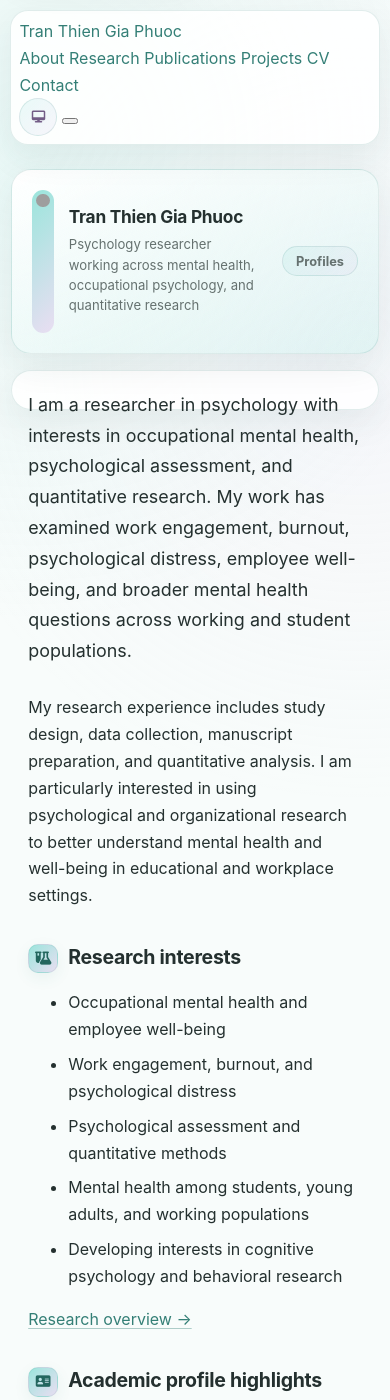
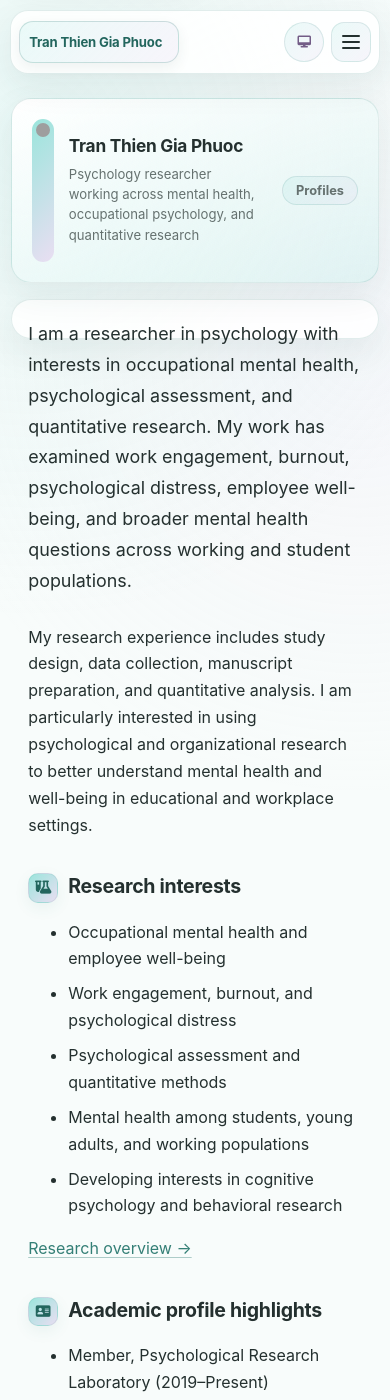
Before and after one commit to ttgpPsychMH/ttgpPsychMH.github.io, a Jekyll site: the page built from _pages/about.md, in a window 390 px wide and 1400 px high. Built offline with Jekyll 4.4.1, drawn with Linux system fonts in a browser that asks for light colours; some web fonts are replaced; a script that is not in the unit is left out; grey boxes are pictures that could not be loaded.

Commit message:
Add dedicated responsive navigation and vanilla profile-menu styles

```diff
--- a/_sass/custom.scss
+++ b/_sass/custom.scss
@@ -1085,77 +1085,6 @@
 }
 
 
-/* ==========================================================================
-   NAVIGATION POLISH
-   ========================================================================== */
-
-.greedy-nav .visible-links .masthead__menu-item > a {
-  display: inline-flex;
-  min-height: 42px;
-  align-items: center;
-  justify-content: center;
-  box-sizing: border-box;
-  margin: 0 0.12rem;
-  padding: 0.62rem 0.9rem;
-  border: 1px solid transparent;
-  border-radius: 14px;
-  white-space: nowrap;
-  line-height: 1.1;
-}
-
-.greedy-nav .visible-links .masthead__menu-item > a:hover {
-  border-color: var(--border-soft);
-}
-
-.greedy-nav .visible-links .masthead__menu-item.selected > a {
-  border-color: color-mix(in srgb, var(--accent-green) 22%, transparent);
-  background: linear-gradient(135deg, var(--panel-1), var(--panel-5));
-  box-shadow: 0 5px 14px rgba(40, 69, 66, 0.07);
-}
-
-.greedy-nav .visible-links .masthead__menu-item--lg > a {
-  justify-content: flex-start;
-  margin-left: 0;
-  padding-right: 1rem;
-  padding-left: 1rem;
-}
-
-@media screen and (min-width: 1100px) {
-  .greedy-nav .visible-links {
-    width: 100%;
-    table-layout: auto;
-  }
-
-  .greedy-nav .visible-links > li {
-    text-align: center;
-  }
-
-  .greedy-nav .visible-links .masthead__menu-item--lg {
-    width: 24%;
-    text-align: left;
-    padding-right: 0;
-  }
-
-  .greedy-nav .visible-links .theme-switch-item {
-    width: 10%;
-    margin-left: 0;
-    text-align: right;
-  }
-
-  .greedy-nav .visible-links .theme-switch-item .theme-switch {
-    margin-left: auto;
-  }
-}
-
-@media screen and (max-width: 1099px) {
-  .greedy-nav .visible-links .masthead__menu-item > a {
-    margin: 0 0.06rem;
-    padding-right: 0.72rem;
-    padding-left: 0.72rem;
-  }
-}
-
-
 /* Publication metadata stays in one ordered row when space allows:
    SSCI/ESCI → SCOPUS Qx → DOI. */
 .publication-meta {
@@ -1182,89 +1111,249 @@
 }
 
 
+
+
 /* ==========================================================================
-   DESKTOP NAVIGATION GUARANTEE
-   Keep the full horizontal menu visible on real desktop widths.
+   SITE NAVIGATION
+   Dedicated responsive navigation with no Greedy Navigation dependency.
    ========================================================================== */
 
-@media screen and (min-width: 1024px) {
-  .greedy-nav {
-    display: flex;
-    width: 100%;
-    min-width: 0;
-    align-items: center;
+.masthead__inner-wrap {
+  position: relative;
+}
+
+.site-nav {
+  position: relative;
+  display: grid;
+  grid-template-columns: minmax(190px, 1fr) auto auto;
+  gap: 0.8rem;
+  align-items: center;
+  width: 100%;
+  min-height: 48px;
+}
+
+.site-nav__brand,
+.site-nav__link {
+  display: inline-flex;
+  min-height: 42px;
+  align-items: center;
+  justify-content: center;
+  box-sizing: border-box;
+  color: var(--global-masthead-link-color);
+  border: 1px solid transparent;
+  border-radius: 14px;
+  font-size: 0.88rem;
+  font-weight: 560;
+  line-height: 1.1;
+  text-decoration: none;
+  white-space: nowrap;
+}
+
+.site-nav__brand {
+  justify-self: start;
+  justify-content: flex-start;
+  padding: 0.65rem 0.95rem;
+  font-weight: 700;
+  letter-spacing: -0.012em;
+}
+
+.site-nav__links {
+  display: flex;
+  gap: 0.2rem;
+  align-items: center;
+  justify-content: center;
+  min-width: 0;
+}
+
+.site-nav__link {
+  padding: 0.65rem 0.82rem;
+}
+
+.site-nav__brand:hover,
+.site-nav__link:hover {
+  color: var(--global-masthead-link-color-hover);
+  border-color: var(--border-soft);
+  background: var(--panel-1);
+}
+
+.site-nav__brand.is-active,
+.site-nav__link.is-active {
+  color: var(--accent-green-strong);
+  border-color: color-mix(in srgb, var(--accent-green) 22%, transparent);
+  background: linear-gradient(135deg, var(--panel-1), var(--panel-5));
+  box-shadow: 0 5px 14px rgba(40, 69, 66, 0.07);
+  font-weight: 680;
+}
+
+.site-nav > .theme-switch {
+  justify-self: end;
+  min-width: 104px;
+  min-height: 42px;
+  margin: 0;
+}
+
+.site-nav__toggle {
+  display: none;
+  width: 42px;
+  height: 42px;
+  align-items: center;
+  justify-content: center;
+  padding: 0;
+  color: var(--text-main);
+  border: 1px solid var(--border-soft);
+  border-radius: 13px;
+  background: linear-gradient(135deg, var(--panel-1), var(--panel-5));
+  cursor: pointer;
+}
+
+.site-nav__toggle-lines,
+.site-nav__toggle-lines::before,
+.site-nav__toggle-lines::after {
+  display: block;
+  width: 18px;
+  height: 2px;
+  border-radius: 999px;
+  background: currentColor;
+  transition: transform 0.2s ease, opacity 0.2s ease;
+}
+
+.site-nav__toggle-lines {
+  position: relative;
+}
+
+.site-nav__toggle-lines::before,
+.site-nav__toggle-lines::after {
+  position: absolute;
+  left: 0;
+  content: "";
+}
+
+.site-nav__toggle-lines::before {
+  top: -6px;
+}
+
+.site-nav__toggle-lines::after {
+  top: 6px;
+}
+
+.site-nav.is-open .site-nav__toggle-lines {
+  background: transparent;
+}
+
+.site-nav.is-open .site-nav__toggle-lines::before {
+  top: 0;
+  transform: rotate(45deg);
+}
+
+.site-nav.is-open .site-nav__toggle-lines::after {
+  top: 0;
+  transform: rotate(-45deg);
+}
+
+@media screen and (max-width: 1120px) and (min-width: 1024px) {
+  .site-nav {
+    grid-template-columns: minmax(170px, 0.8fr) auto auto;
+    gap: 0.45rem;
   }
 
-  .greedy-nav > button {
-    display: none !important;
+  .site-nav__brand {
+    padding-right: 0.65rem;
+    padding-left: 0.65rem;
   }
 
-  .greedy-nav .hidden-links {
-    display: none !important;
+  .site-nav__link {
+    padding-right: 0.62rem;
+    padding-left: 0.62rem;
+    font-size: 0.84rem;
   }
 
-  .greedy-nav .visible-links {
-    display: flex !important;
-    width: 100% !important;
-    min-width: 0;
-    align-items: center;
-    margin: 0;
-    padding: 0;
-    table-layout: initial;
+  .site-nav > .theme-switch {
+    min-width: 92px;
+  }
+}
+
+@media screen and (max-width: 1023px) {
+  .site-nav {
+    grid-template-columns: minmax(0, 1fr) auto auto;
+    gap: 0.5rem;
   }
 
-  .greedy-nav .visible-links > li {
-    display: flex !important;
-    align-items: center;
-    justify-content: center;
-    width: auto;
+  .site-nav__brand {
     min-width: 0;
-    text-align: center;
+    overflow: hidden;
+    text-overflow: ellipsis;
   }
 
-  .greedy-nav .visible-links .masthead__menu-item--lg {
-    flex: 0 0 auto;
-    width: auto;
-    min-width: 205px;
-    margin-right: 1rem;
-    padding-right: 0;
-    justify-content: flex-start;
-    text-align: left;
+  .site-nav__links {
+    position: absolute;
+    top: calc(100% + 0.55rem);
+    right: 0;
+    left: 0;
+    z-index: 120;
+    display: none;
+    grid-template-columns: 1fr 1fr;
+    gap: 0.35rem;
+    padding: 0.65rem;
+    border: 1px solid var(--border-soft);
+    border-radius: 18px;
+    background: var(--surface-raised);
+    box-shadow: var(--shadow-soft);
+    backdrop-filter: blur(16px);
+    -webkit-backdrop-filter: blur(16px);
   }
 
-  .greedy-nav .visible-links .masthead__menu-item--lg > a {
-    width: auto;
-    justify-content: flex-start;
-    margin: 0;
-    padding: 0.65rem 0.95rem;
+  .site-nav.is-open .site-nav__links {
+    display: grid;
   }
 
-  .greedy-nav .visible-links .masthead__menu-item:not(.masthead__menu-item--lg):not(.theme-switch-item) {
-    flex: 1 1 0;
+  .site-nav__link {
+    width: 100%;
+    justify-content: flex-start;
+    padding: 0.72rem 0.85rem;
   }
 
-  .greedy-nav .visible-links .masthead__menu-item:not(.masthead__menu-item--lg):not(.theme-switch-item) > a {
-    width: calc(100% - 0.24rem);
-    max-width: 132px;
-    justify-content: center;
-    margin: 0 auto;
-    padding: 0.65rem 0.7rem;
+  .site-nav__toggle {
+    display: inline-flex;
   }
 
-  .greedy-nav .visible-links .theme-switch-item {
-    flex: 0 0 auto;
+  .site-nav > .theme-switch {
+    min-width: 42px;
     width: auto;
-    margin: 0 0 0 0.9rem;
-    padding: 0;
-    justify-content: flex-end;
-    text-align: right;
   }
 
-  .greedy-nav .visible-links .theme-switch-item .theme-switch {
-    position: static;
-    min-width: 104px;
-    min-height: 42px;
-    margin: 0;
-    justify-content: center;
+  .site-nav > .theme-switch .theme-switch__label {
+    display: none;
   }
 }
+
+@media screen and (max-width: 620px) {
+  .site-nav {
+    grid-template-columns: minmax(0, 1fr) 40px 40px;
+    gap: 0.4rem;
+  }
+
+  .site-nav__brand {
+    padding-left: 0.55rem;
+    font-size: 0.82rem;
+  }
+
+  .site-nav__links {
+    grid-template-columns: 1fr;
+  }
+
+  .site-nav > .theme-switch,
+  .site-nav__toggle {
+    width: 40px;
+    min-width: 40px;
+    height: 40px;
+    min-height: 40px;
+  }
+}
+
+/* Mobile profile menu no longer depends on jQuery. */
+@media screen and (max-width: 924px) {
+  .author__urls-wrapper.is-open .author__urls {
+    display: block;
+    z-index: 30;
+  }
+}
```
